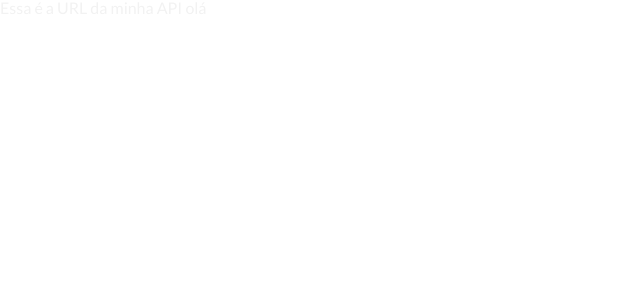
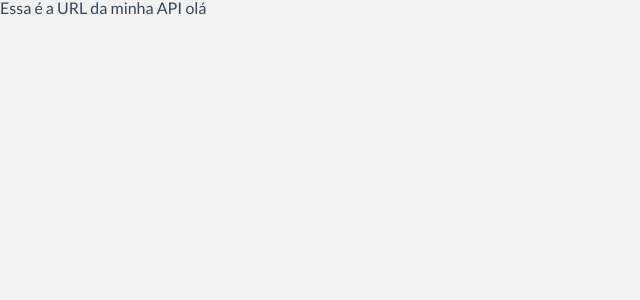
Before and after one commit to lugablima/projeto14-bootstore-front, a React (Create React App) app: page / in a window 1280 px wide. Shown: the top 300 px of the page, without its empty margins (0-640 px from the left). Built offline with nearby package versions, Linux system fonts and the light colour scheme.

Commit message:
style: fixed color and background-color for body element

```diff
--- a/src/Assets/Styles/styles.css
+++ b/src/Assets/Styles/styles.css
@@ -1,4 +1,4 @@
-@import url('https://fonts.googleapis.com/css2?family=Bree+Serif&family=Lato:ital,wght@0,100;0,300;0,400;0,700;0,900;1,100;1,300;1,400;1,700;1,900&display=swap');
+@import url("https://fonts.googleapis.com/css2?family=Bree+Serif&family=Lato:ital,wght@0,100;0,300;0,400;0,700;0,900;1,100;1,300;1,400;1,700;1,900&display=swap");
 
 :root {
   --primary: #334557;
@@ -13,6 +13,7 @@
 }
 
 body {
-  font-family: 'Lato', sans-serif;
-  color: var(--gray-01);
+  font-family: "Lato", sans-serif;
+  background-color: var(--gray-01);
+  color: var(--primary);
 }
```
